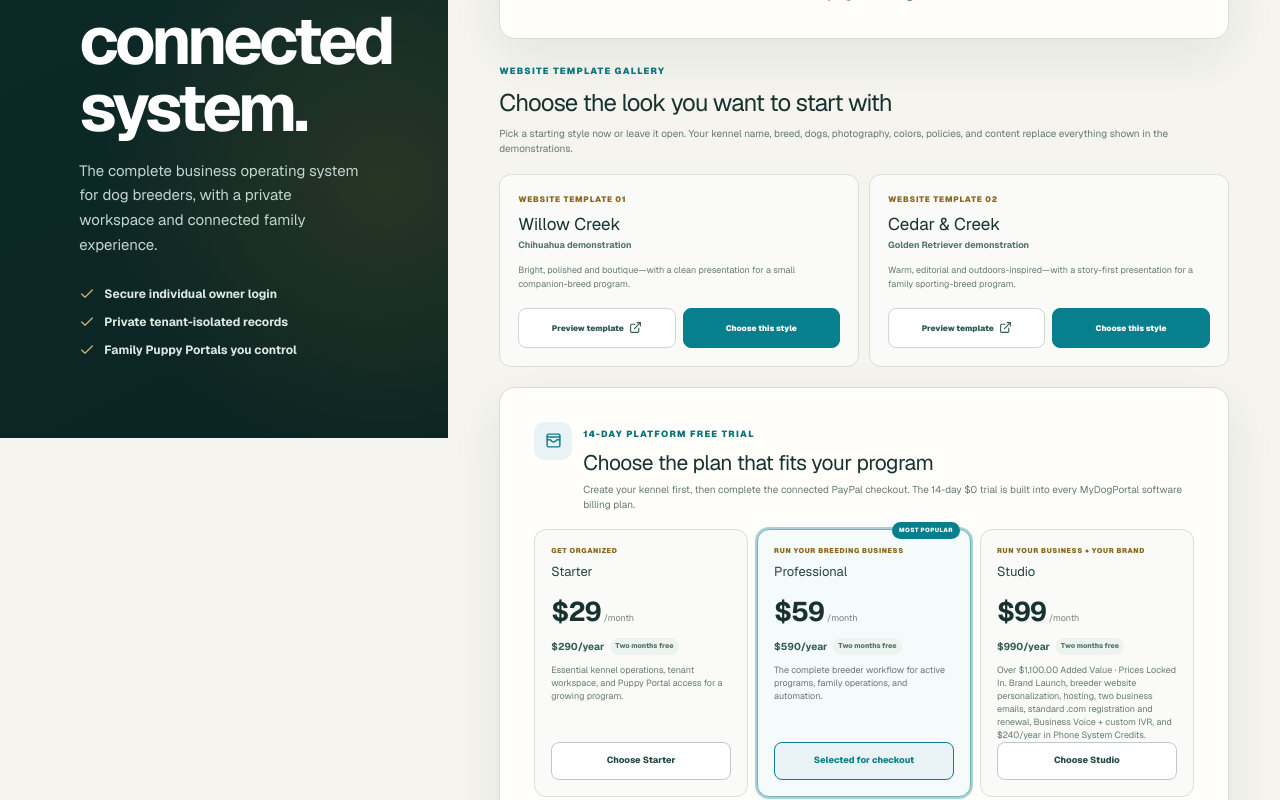
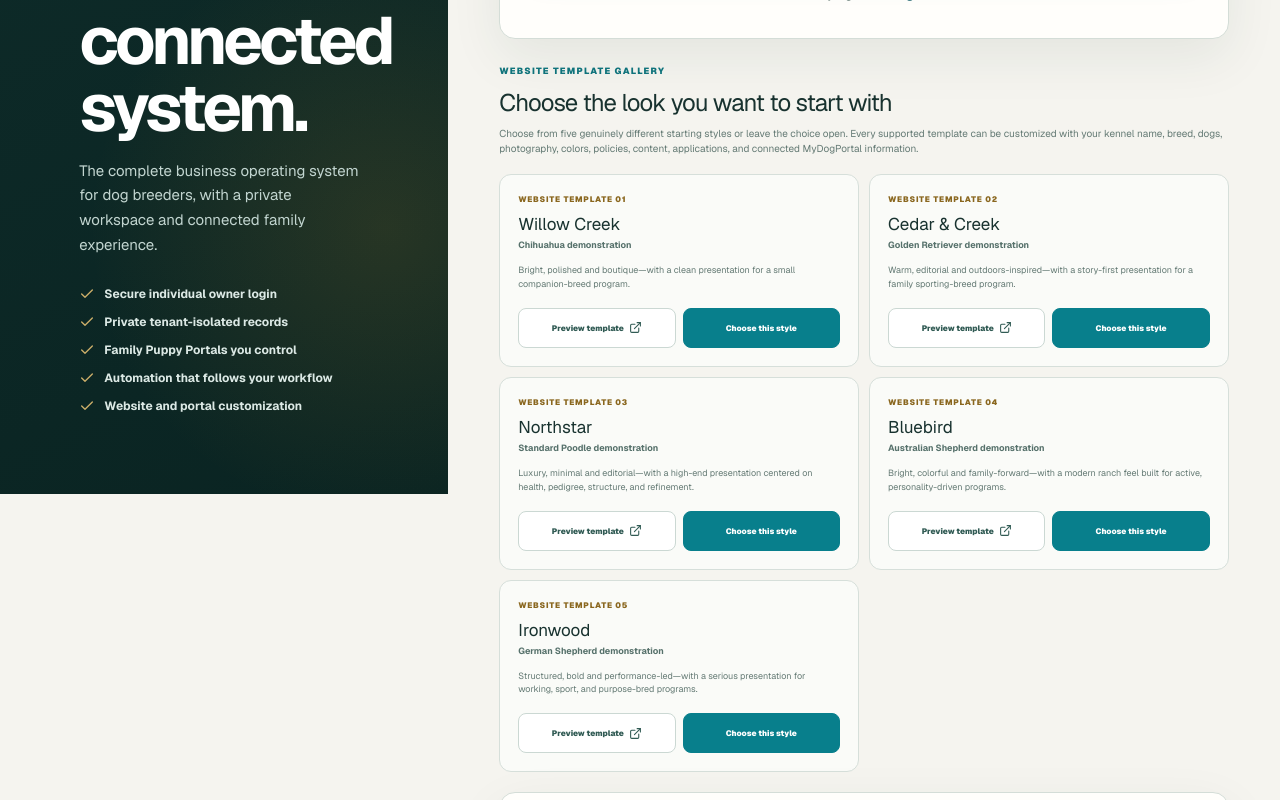
Before and after one commit to rawillia9801/WhiteLabel, a Next.js app: page /signup in a window 1280 px wide. Shown: the part 720-1520 px from the top of the page. Built offline with nearby package versions, Linux system fonts and the light colour scheme; no server answers.

Commit message:
Offer five breeder website templates at signup

```diff
--- a/app/signup/page.tsx
+++ b/app/signup/page.tsx
@@ -30,6 +30,9 @@
 const websiteTemplates = [
   { id: "willow-creek", name: "Willow Creek", breed: "Chihuahua", description: "Bright, polished and boutique—with a clean presentation for a small companion-breed program.", preview: "https://willowcreekchihuahuas.com" },
   { id: "cedar-creek", name: "Cedar & Creek", breed: "Golden Retriever", description: "Warm, editorial and outdoors-inspired—with a story-first presentation for a family sporting-breed program.", preview: "/templates/cedar-creek" },
+  { id: "northstar-poodles", name: "Northstar", breed: "Standard Poodle", description: "Luxury, minimal and editorial—with a high-end presentation centered on health, pedigree, structure, and refinement.", preview: "/templates/northstar-poodles" },
+  { id: "bluebird-aussies", name: "Bluebird", breed: "Australian Shepherd", description: "Bright, colorful and family-forward—with a modern ranch feel built for active, personality-driven programs.", preview: "/templates/bluebird-aussies" },
+  { id: "ironwood-shepherds", name: "Ironwood", breed: "German Shepherd", description: "Structured, bold and performance-led—with a serious presentation for working, sport, and purpose-bred programs.", preview: "/templates/ironwood-shepherds" },
 ] as const;
 
 const setupServices = [
@@ -150,7 +153,7 @@
         <small>MYDOGPORTAL</small>
         <h1>Your breeding program. Your brand. Your families. One connected system.</h1>
         <p>The complete business operating system for dog breeders, with a private workspace and connected family experience.</p>
-        <div className="signup-points"><span><Check size={16} />Secure individual owner login</span><span><Check size={16} />Private tenant-isolated records</span><span><Check size={16} />Family Puppy Portals you control</span></div>
+        <div className="signup-points"><span><Check size={16} />Secure individual owner login</span><span><Check size={16} />Private tenant-isolated records</span><span><Check size={16} />Family Puppy Portals you control</span><span><Check size={16} />Automation that follows your workflow</span><span><Check size={16} />Website and portal customization</span></div>
       </section>
 
       <section className="signup-panel">
@@ -170,7 +173,7 @@
           </form>
 
           <section className="website-template-picker" aria-labelledby="website-template-heading">
-            <header><small>WEBSITE TEMPLATE GALLERY</small><h2 id="website-template-heading">Choose the look you want to start with</h2><p>Pick a starting style now or leave it open. Your kennel name, breed, dogs, photography, colors, policies, and content replace everything shown in the demonstrations.</p></header>
+            <header><small>WEBSITE TEMPLATE GALLERY</small><h2 id="website-template-heading">Choose the look you want to start with</h2><p>Choose from five genuinely different starting styles or leave the choice open. Every supported template can be customized with your kennel name, breed, dogs, photography, colors, policies, content, applications, and connected MyDogPortal information.</p></header>
             <div className="website-template-grid">
               {websiteTemplates.map((template, index) => {
                 const selected = websiteTemplate === template.id;
```
